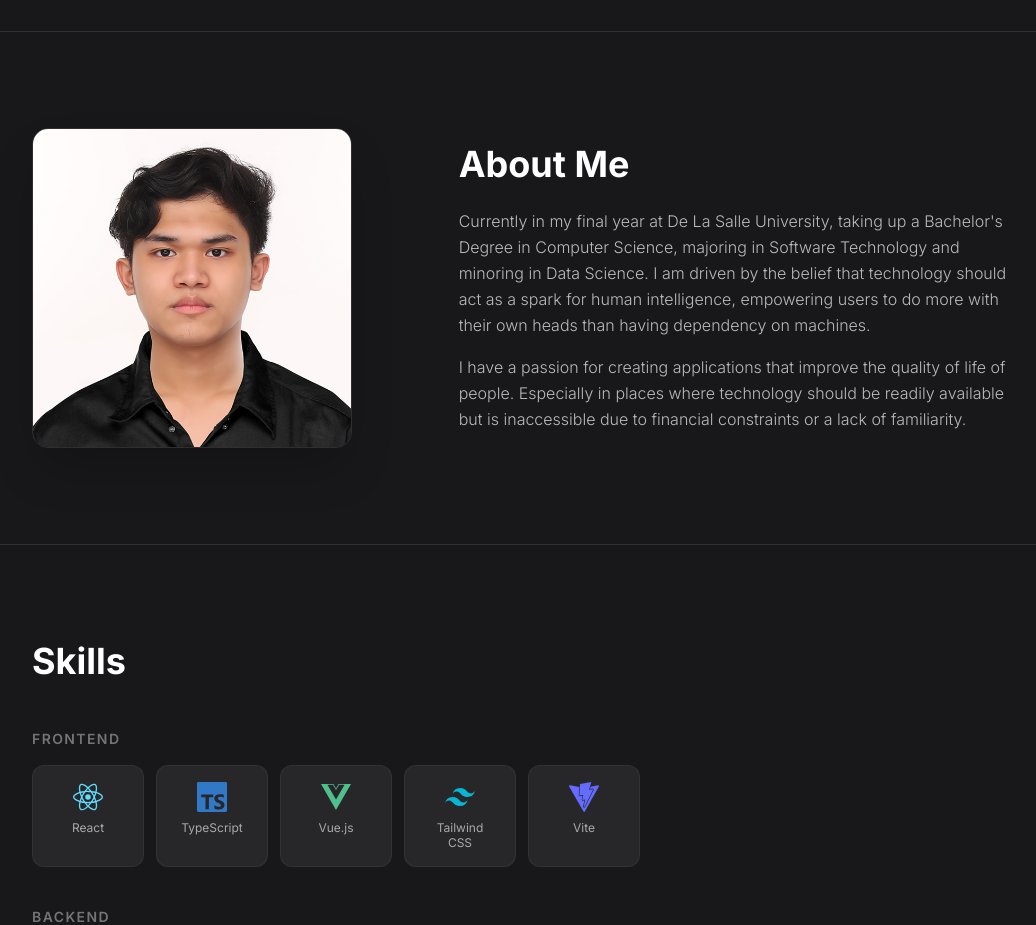
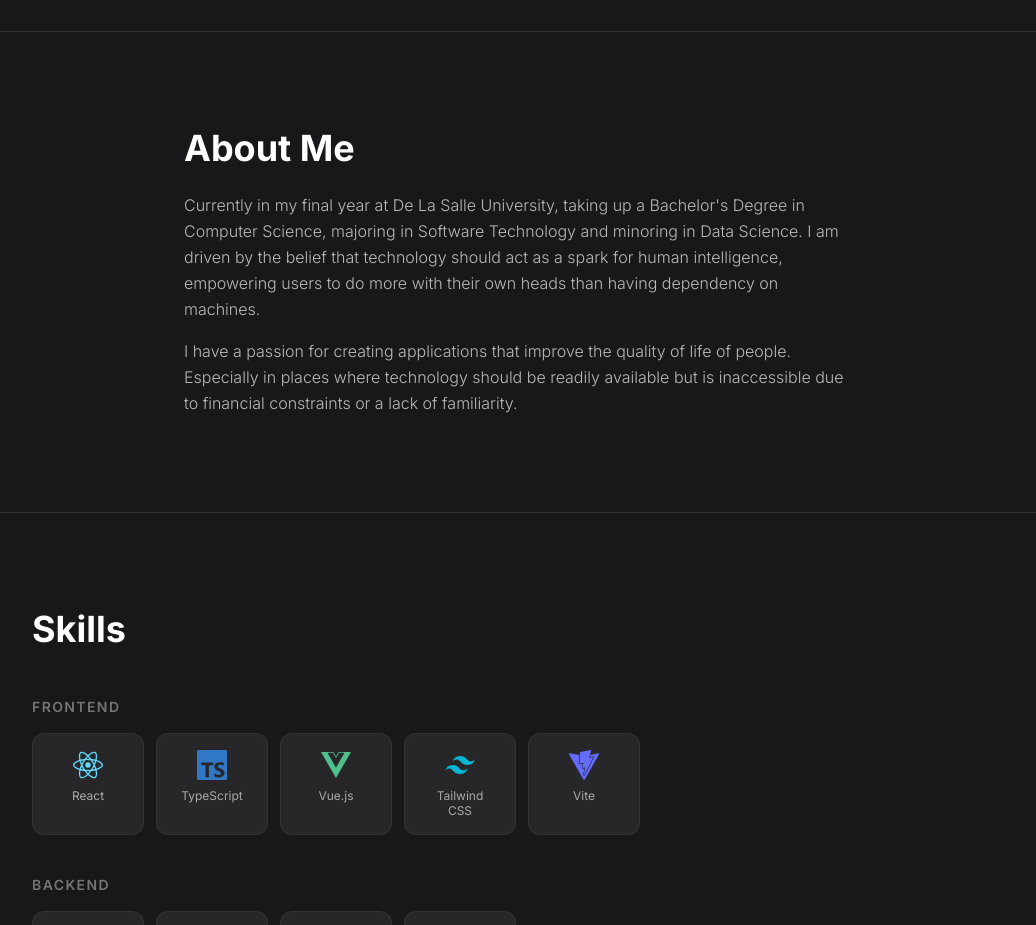
Before and after one commit to mike-jgo/e-portfolio, a React (Vite) app: page / in a window 1280 px wide. Shown: the part 1900-2825 px from the top of the page, without its empty margins (120-1156 px from the left). Built offline with nearby package versions, Linux system fonts and the light colour scheme.

Commit message:
Update About.tsx

```diff
--- a/src/components/About.tsx
+++ b/src/components/About.tsx
@@ -8,22 +8,10 @@ export default function About() {
       className="border-t border-white/10"
     >
       <div ref={ref} className="fade-up mx-auto max-w-5xl px-6 py-24">
-        <div className="grid grid-cols-1 lg:grid-cols-12 gap-12 items-center">
-          <div className="lg:col-span-5 flex justify-center lg:justify-start">
-            <img
-              src={import.meta.env.BASE_URL + '1x1_Michael.jpg'}
-              alt="Michael Go — Software Developer & Data Scientist"
-              loading="lazy"
-              width={320}
-              height={320}
-              className="h-64 w-64 lg:h-80 lg:w-80 rounded-2xl object-cover shadow-2xl border border-white/10"
-            />
-          </div>
-
-          <div className="lg:col-span-7 text-center lg:text-left">
+        <div className="max-w-2xl mx-auto text-center lg:text-left">
           <h2 className="text-3xl sm:text-4xl font-bold text-white mb-6">About Me</h2>
 
-            <div className="text-white/70 font-light leading-relaxed space-y-4 max-w-2xl">
+          <div className="text-white/70 font-light leading-relaxed space-y-4">
             <p>
               Currently in my final year at De La Salle University, taking up
               a Bachelor's Degree in Computer Science, majoring in Software
@@ -39,8 +27,6 @@ export default function About() {
               constraints or a lack of familiarity.
             </p>
           </div>
-
-          </div>
         </div>
       </div>
     </section>
```
Lines whose indentation alone changed are shown as unchanged.
